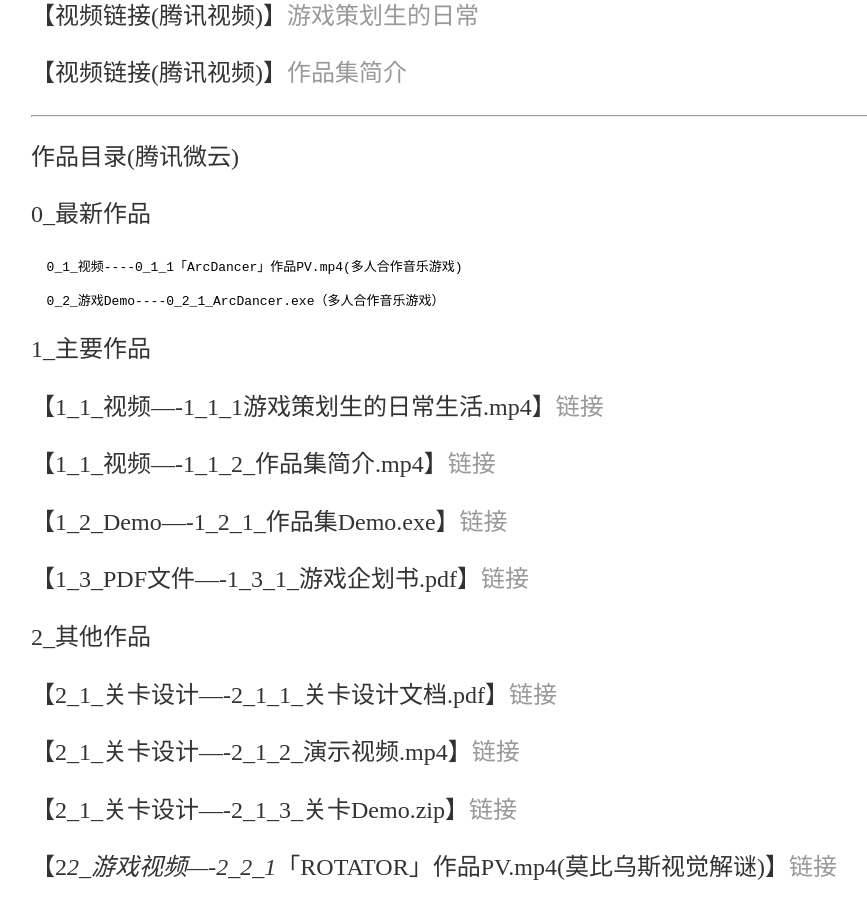
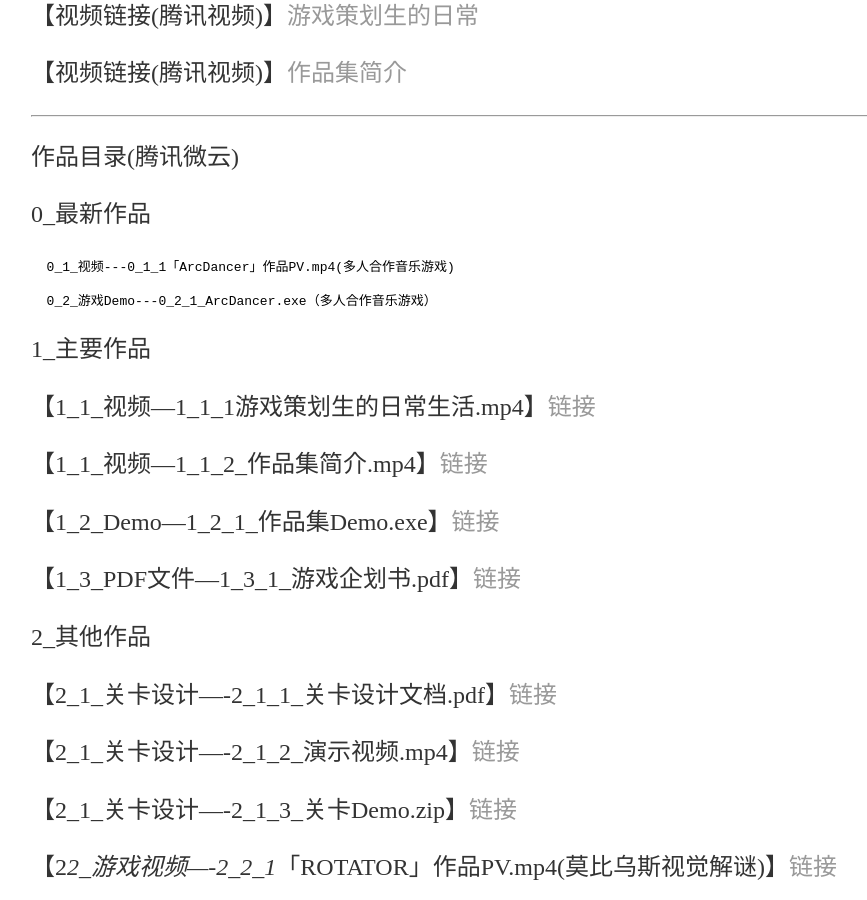
Before and after one commit to SotakuStudio/SotakuStudio.github.io, a Jekyll site: the page built from _posts/2022-01-02-chinese.md, in a window 1280 px wide and 900 px high, scrolled down 1754 px. Shown: the whole window, without its empty margins (161-1028 px from the left). Built offline with Jekyll 4.4.1, drawn with Linux system fonts in a browser that asks for light colours.

```diff
--- a/_posts/2022-01-02-chinese.md
+++ b/_posts/2022-01-02-chinese.md
@@ -17,19 +17,19 @@ date: 2022-01-02
 
   0_最新作品
 
-      0_1_视频----0_1_1「ArcDancer」作品PV.mp4(多人合作音乐游戏)
+      0_1_视频---0_1_1「ArcDancer」作品PV.mp4(多人合作音乐游戏)
 
-      0_2_游戏Demo----0_2_1_ArcDancer.exe（多人合作音乐游戏）
+      0_2_游戏Demo---0_2_1_ArcDancer.exe（多人合作音乐游戏）
 
   1_主要作品
 
-【1_1_视频----1_1_1游戏策划生的日常生活.mp4】[链接](https://share.weiyun.com/TdPg7Hzh)
+【1_1_视频---1_1_1游戏策划生的日常生活.mp4】[链接](https://share.weiyun.com/TdPg7Hzh)
 
-【1_1_视频----1_1_2_作品集简介.mp4】[链接](https://share.weiyun.com/BEEyAb6l)
+【1_1_视频---1_1_2_作品集简介.mp4】[链接](https://share.weiyun.com/BEEyAb6l)
 
-【1_2_Demo----1_2_1_作品集Demo.exe】[链接](https://share.weiyun.com/JaNNZWMq)
+【1_2_Demo---1_2_1_作品集Demo.exe】[链接](https://share.weiyun.com/JaNNZWMq)
 
-【1_3_PDF文件----1_3_1_游戏企划书.pdf】[链接](https://share.weiyun.com/OZ1NzCSz)
+【1_3_PDF文件---1_3_1_游戏企划书.pdf】[链接](https://share.weiyun.com/OZ1NzCSz)
 
   2_其他作品
 
```
